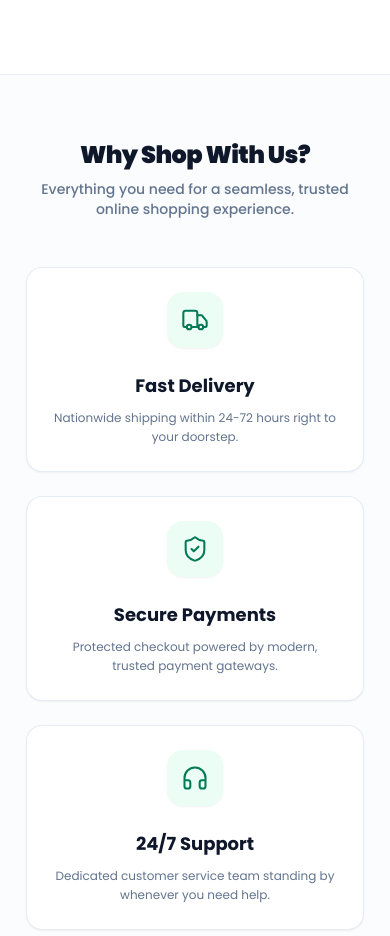
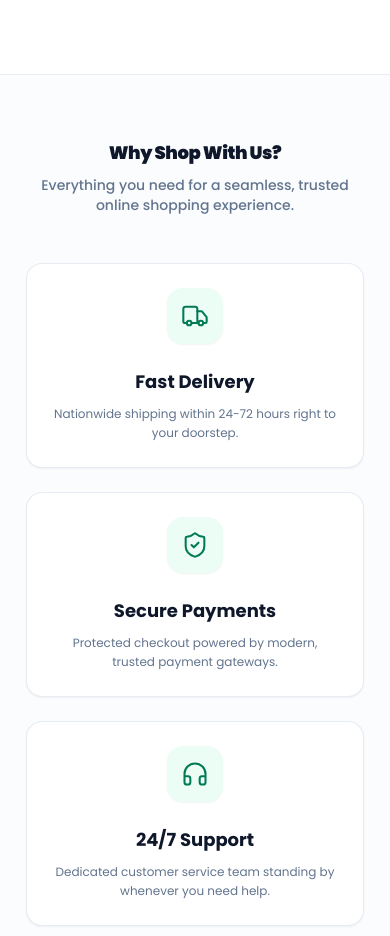
Before and after one commit to Sharkolly/Vexa, a React (Vite) app: page / in a window 390 px wide. Shown: the part 3460-4396 px from the top of the page. Built offline with nearby package versions, Linux system fonts and the light colour scheme; no server answers; a web font is replaced by a local one.

Commit message:
Adjust heading size for smaller screens in ShopWithUs

```diff
--- a/components/ui/ShopWithUs.tsx
+++ b/components/ui/ShopWithUs.tsx
@@ -29,7 +29,7 @@ const ShopWithUs = () => {
       <div className="w-[90%] max-md:w-[95%] mx-auto px-4">
         {/* Section Header */}
         <div className="text-center max-w-2xl mx-auto mb-12 sm:mb-16">
-          <h2 className="text-2xl sm:text-3xl font-black text-slate-900 tracking-tight">
+          <h2 className="text-2xl max-[440px]:text-lg sm:text-3xl font-black text-slate-900 tracking-tight">
             Why Shop With Us?
           </h2>
           <p className="text-slate-500 text-sm sm:text-base mt-2 font-medium">
```
